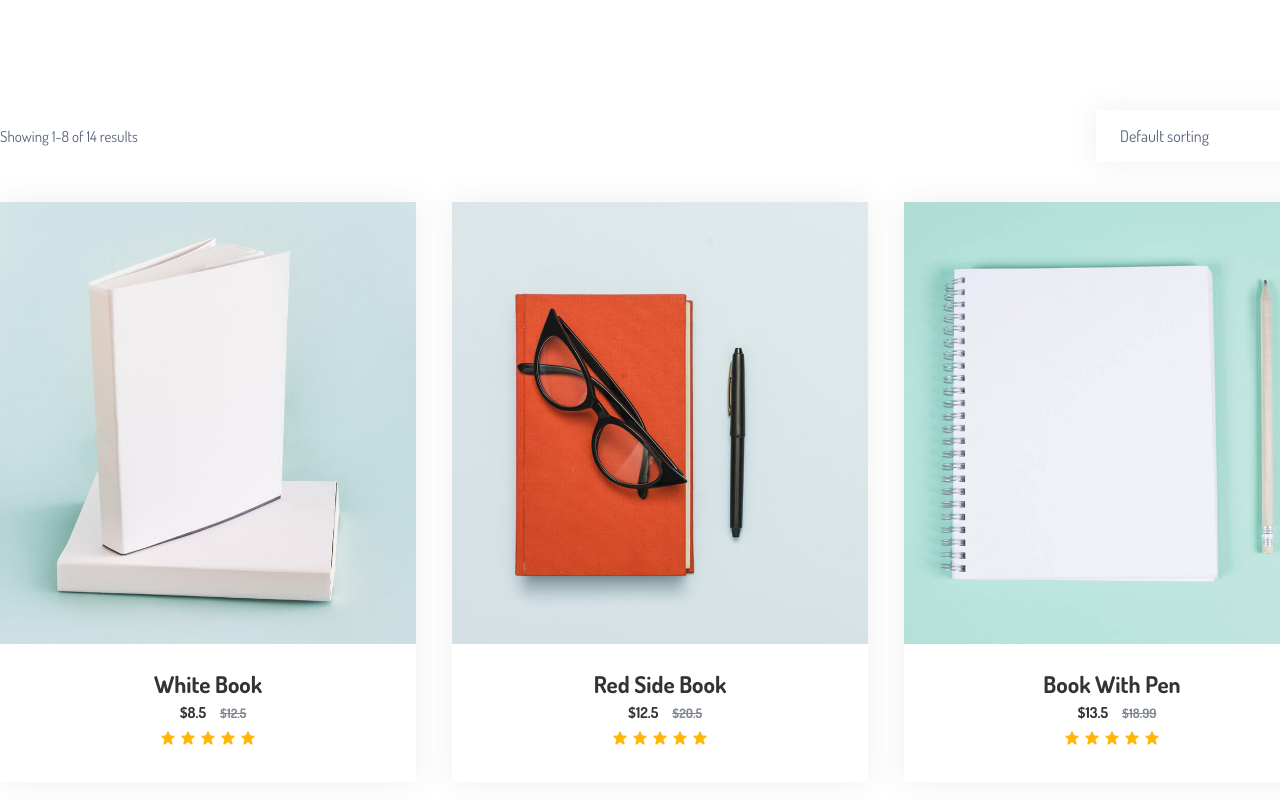
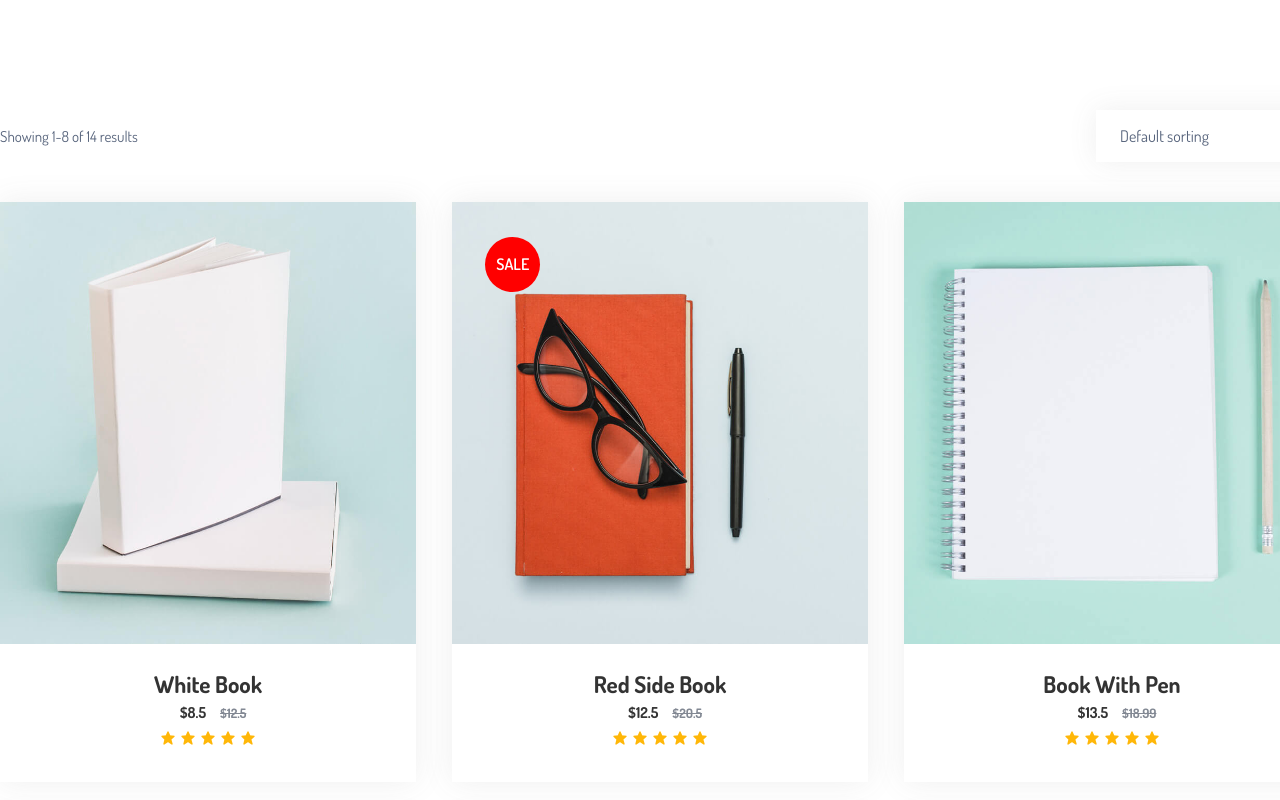
Before and after one commit to Abdurrahmon2700/shop, a plain HTML site: page index.html in a window 1280 px wide. Shown: the top 800 px of the page. Drawn offline with nearby package versions, Linux system fonts and the light colour scheme; files whose address does not match are found by name.

Commit message:
intial commint

```diff
--- a/index.html
+++ b/index.html
@@ -56,6 +56,7 @@
         </li>
         <li class="shop__item">
           <div class="shop__imgtwo">
+            <div class="shop__sale">Sale</div>
             <div class="shop__part">
               <div class="shop__card card row between">
                 <a href="#" class="card__add">Add to cart</a>
--- a/main.css
+++ b/main.css
@@ -39,6 +39,23 @@
   box-shadow: 0 0 29px 0 hsl(0deg 0% 40% / 10%);
 }
 
+.shop__sale {
+  position: relative;
+  top: 8%;
+  left: 8%;
+  width: 55px;
+  height: 55px;
+  background-color: red;
+  border-radius: 50%;
+  text-align: center;
+  border-radius: 50%;
+  text-transform: uppercase;
+  font-family: Dosis,sans-serif;
+  color: #fff;
+  line-height: 55px;
+  font-weight: 600;
+}
+
 .shop__imgone {
   background-image: url('img/rigth-book.jpg');
   width: 416px;
@@ -62,6 +79,7 @@
 }
 
 .shop__imgtwo {
+  position: relative;
   background-image: url('img/red-book-left.jpg');
   width: 416px;
   height: 442px;
```
